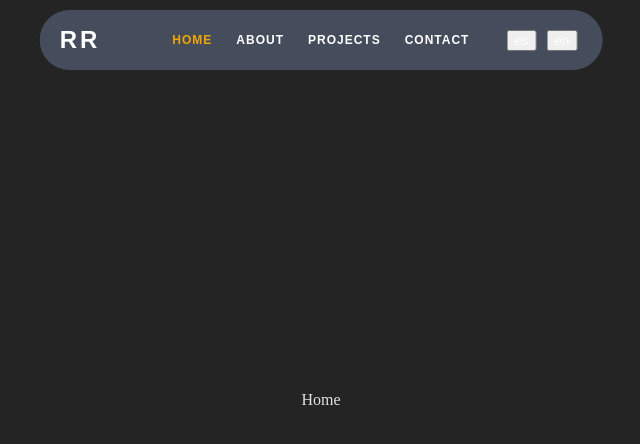
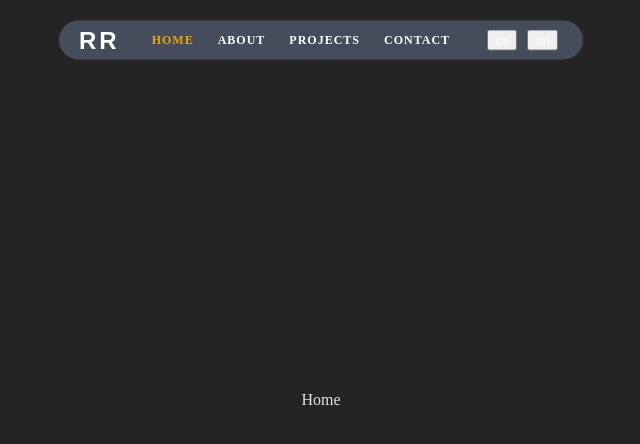
Before and after one commit to raulrod16124/raulrodriguez, a React (Vite) app: page / in a window 1280 px wide. Shown: the top 444 px of the page, without its empty margins (319-959 px from the left). Built offline with nearby package versions, Linux system fonts and the light colour scheme.

Commit message:
replace styles in the navbar component

```diff
--- a/src/components/navigation/Navbar.css
+++ b/src/components/navigation/Navbar.styled.ts
@@ -1,4 +1,6 @@
-.navbar-wrapper{
+import styled from "styled-components";
+
+export const NavbarWrapper = styled.div`
     position: absolute;
     top: 20px;
     left: 50%;
@@ -8,22 +10,19 @@
     max-width: 1160px;
     border-radius: 50px;
     z-index: 1;
-}
+`;
 
-.navbar-background {}
-
-.navbar-container {
+export const NavbarContainer = styled.div`
     display: flex;
     align-items: center;
     gap: 20px;
-    padding: 0 20px;
+    padding: 5px 20px;
     background-color: rgb(69, 77, 93);
     border-radius: 50px;
-}
-
+`;
 
 /* navbar logo */
-.navbar-logo {
+export const NavbarLogo= styled.span`
     font-family: 'Arial', sans-serif;
     font-size: 24px;
     font-weight: bold;
@@ -32,34 +31,20 @@
     text-transform: uppercase;
     cursor: pointer;
     transition: color 0.3s ease, transform 0.3s ease;
-}
 
-.navbar-logo:hover {
+    &:hover {
         color: #f0a500;
         transform: scale(1.1);
     }
+`;
 
-/* navbar languages */
-
-.navbar-language-items {
+/* navbar button */
+export const NavbarButtons= styled.div`
     display: flex;
     justify-content: space-between;
-}
+`;
 
-.navbar-language-item {
-    margin: 0 5px;
-    list-style: none;
-    color: white;
-}
-
-/* navbar button */
-
-.navbar-buttons {
-    display: flex;
-    justify-content: center;
-}
-
-.navbar-button {
+export const NavbarButton= styled.div`
     background: none;
     border: 2px solid transparent;
     color: white;
@@ -70,13 +55,23 @@
     transition: color 0.3s ease, border-bottom 0.3s ease;
     text-transform: uppercase;
     letter-spacing: 1px;
-}
 
-.navbar-button:hover {
+    &:hover {
         border-bottom: 2px solid #f0a500;
     }
-
-.navbar-button:focus,
-.navbar-button:active {
+    &:focus, &:active {
         outline: none;
     }
+`;
+
+/* navbar languages */
+export const NavbarLanguages= styled.div`
+    display: flex;
+    justify-content: space-between;
+`;
+
+export const NavbarLanguageButton= styled.button`
+    margin: 0 5px;
+    list-style: none;
+    color: white;
+`;
--- a/src/components/navigation/Navbar.tsx
+++ b/src/components/navigation/Navbar.tsx
@@ -1,6 +1,6 @@
 import { useContext } from "react"
 import { ScreenContext } from "../../context/ScreenContext"
-import "./Navbar.css"
+import { NavbarButton, NavbarButtons, NavbarContainer, NavbarLanguageButton, NavbarLanguages, NavbarLogo, NavbarWrapper } from "./Navbar.styled";
 
 export const Navbar = () => {
     const { screenType, setScreenType } = useContext(ScreenContext);
@@ -14,45 +14,40 @@ export const Navbar = () => {
     }
 
     return (
-        <div className='navbar-wrapper' data-testid="Navbar">
-            <div className="navbar-background" />
-            <div className="navbar-container">
-                <span className="navbar-logo" onClick={() => setScreenType("home")}>RR</span>
-                <ul className="navbar-buttons">
-                    <button
-                        className="navbar-button"
+        <NavbarWrapper data-testid="Navbar">
+            <NavbarContainer>
+                <NavbarLogo onClick={() => setScreenType("home")}>RR</NavbarLogo>
+                <NavbarButtons>
+                    <NavbarButton
                         onClick={() => setScreenType("home")}
                         style={getActiveButtonStyles("home")}
                     >
                         home
-                    </button>
-                    <button
-                        className="navbar-button"
+                    </NavbarButton>
+                    <NavbarButton
                         onClick={() => setScreenType("about")}
                         style={getActiveButtonStyles("about")}
                     >
                         about
-                    </button>
-                    <button
-                        className="navbar-button"
+                    </NavbarButton>
+                    <NavbarButton
                         onClick={() => setScreenType("projects")}
                         style={getActiveButtonStyles("projects")}
                     >
                         projects
-                    </button>
-                    <button
-                        className="navbar-button"
+                    </NavbarButton>
+                    <NavbarButton
                         onClick={() => setScreenType("contact")}
                         style={getActiveButtonStyles("contact")}
                     >
                         contact
-                    </button>
-                </ul>
-                <div className="navbar-language-items">
-                    <button className="navbar-language-item">es</button>
-                    <button className="navbar-language-item">en</button>
-                </div>
-            </div>
-        </div>
+                    </NavbarButton>
+                </NavbarButtons>
+                <NavbarLanguages>
+                    <NavbarLanguageButton>es</NavbarLanguageButton>
+                    <NavbarLanguageButton>en</NavbarLanguageButton>
+                </NavbarLanguages>
+            </NavbarContainer>
+        </NavbarWrapper>
     )
 }
```
Lines whose indentation alone changed are shown as unchanged.
